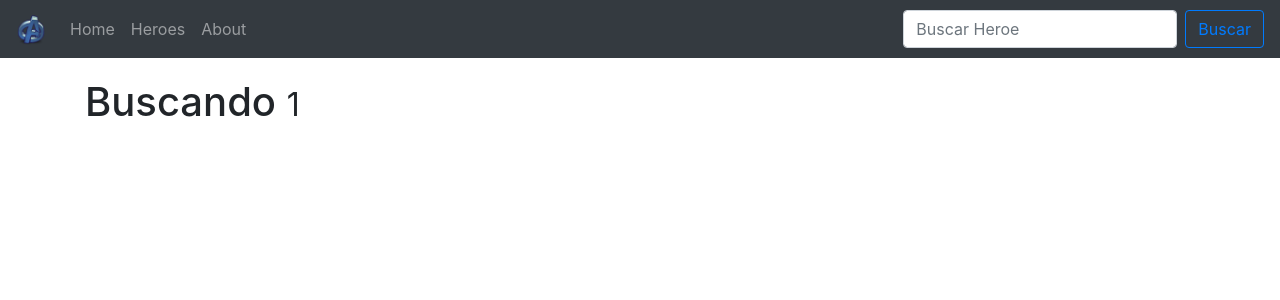
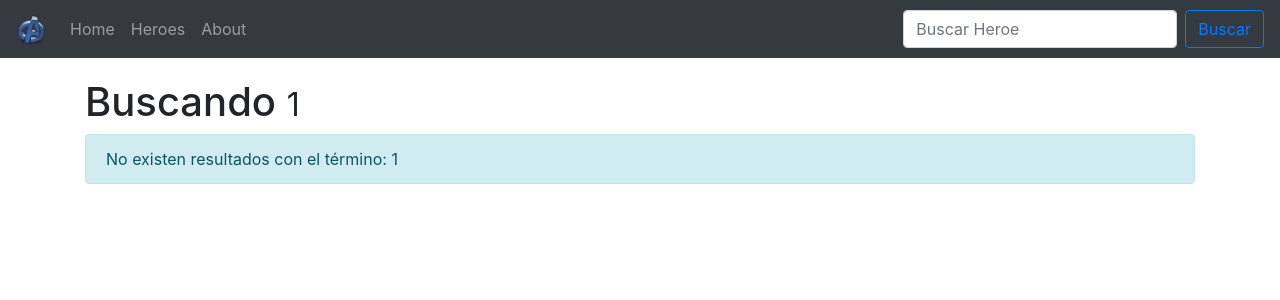
Before and after one commit to sebastabera/spa, an Angular app: page /buscar/1 in a window 1280 px wide. Shown: the top 300 px of the page. Built offline with nearby package versions, Linux system fonts and the light colour scheme.

Commit message:
buscador

```diff
--- a/src/app/components/buscar/buscar.component.html
+++ b/src/app/components/buscar/buscar.component.html
@@ -1,5 +1,13 @@
 <h1>Buscando <small>{{termino}}</small></h1>
 
+<div class="row animater fadeIn fast" *ngIf="heroes.length == 0">
+  <div class="col-md-12">
+    <div class="alert alert-info">
+      No existen resultados con el término: {{termino}}
+    </div>
+  </div>
+
+</div>
 
 <div class="card-columns">
   <div class="card animated fadeIn fast" *ngFor="let heroe of heroes; let i = index">
@@ -9,7 +17,7 @@
       <p class="card-text">{{heroe.bio}}</p>
       <p class="card-text"><small class="text-muted">heroe.aparicion</small></p>
 
-      <button (click)="verHeroe(i)" type="button" name="button" class="btn btn-outline-primary">Ver mas</button>
+      <button (click)="verHeroe(i)" type="button" name="button" class="btn btn-outline-primary btn-block">Ver mas</button>
       <!-- <a class="btn btn-outline-primary" [routerLink]="['/heroe', i]">Ver mas link...</a> -->
     </div>
   </div>
--- a/src/app/components/heroes/heroes.component.html
+++ b/src/app/components/heroes/heroes.component.html
@@ -9,7 +9,7 @@
       <p class="card-text">{{heroe.bio}}</p>
       <p class="card-text"><small class="text-muted">heroe.aparicion</small></p>
 
-      <button (click)="verHeroe(i)" type="button" name="button" class="btn btn-outline-primary">Ver mas</button>
+      <button (click)="verHeroe(i)" type="button" name="button" class="btn btn-outline-primary btn-block">Ver mas</button>
       <!-- <a class="btn btn-outline-primary" [routerLink]="['/heroe', i]">Ver mas link...</a> -->
     </div>
   </div>
```
